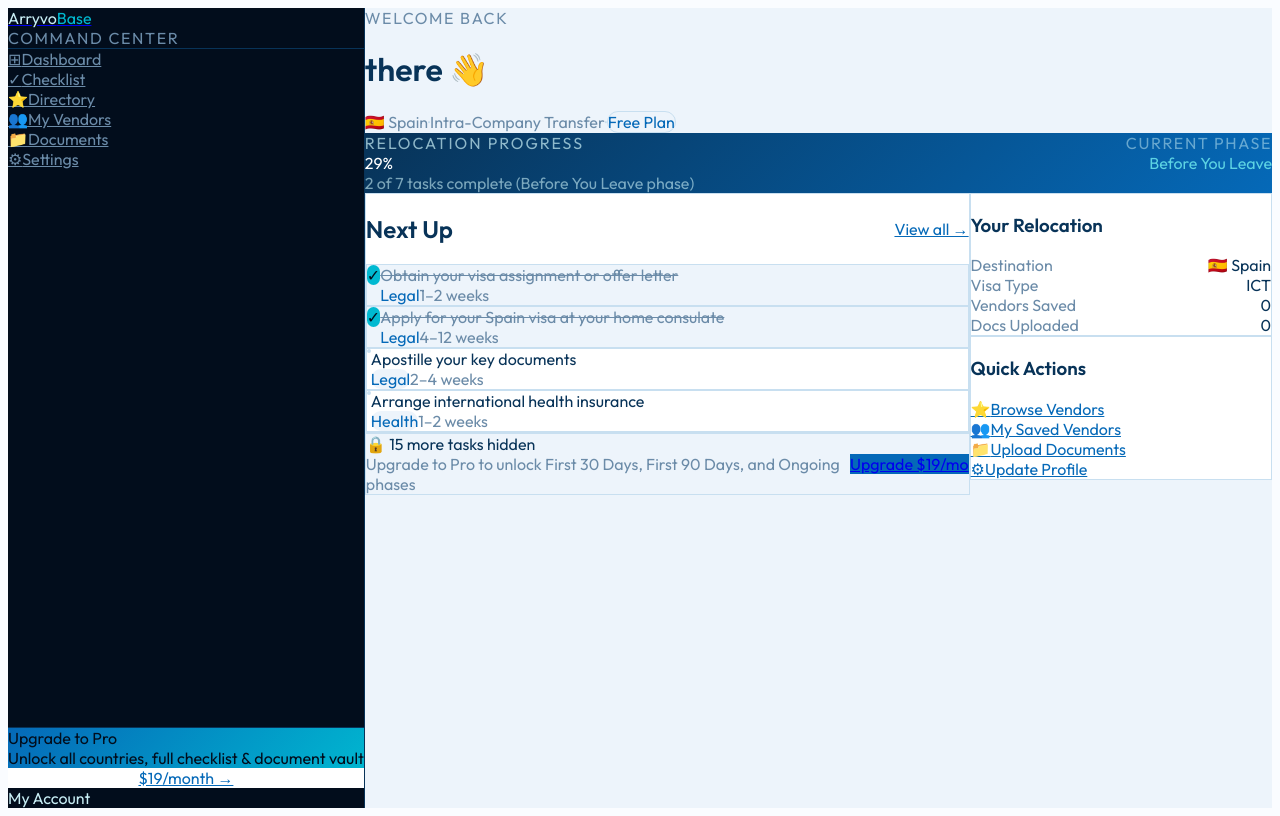
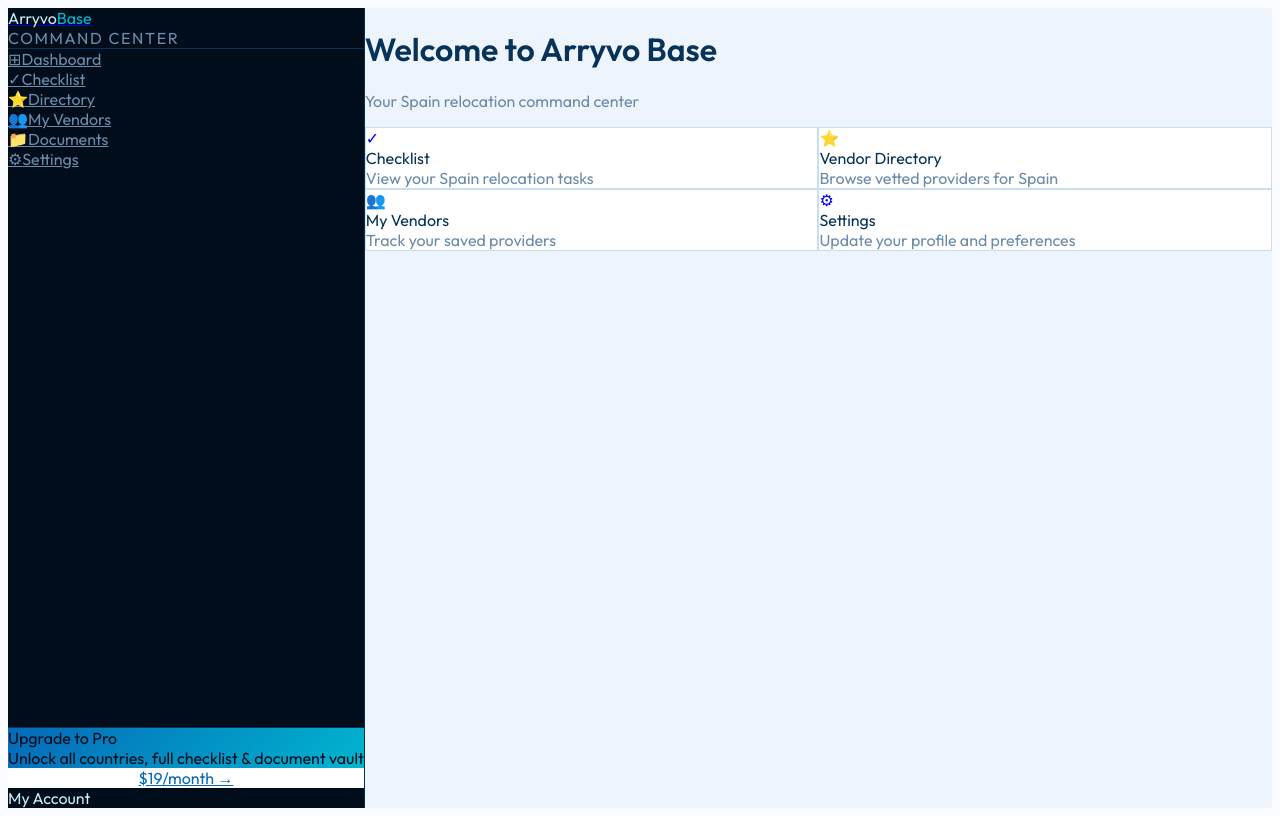
Before and after one commit to playmakerpm/arryvobase, a Next.js app: page /dashboard in a window 1280 px wide. Built offline with nearby package versions, Linux system fonts and the light colour scheme; no server answers.

Commit message:
Simplify dashboard

```diff
--- a/app/(dashboard)/dashboard/page.tsx
+++ b/app/(dashboard)/dashboard/page.tsx
@@ -1,206 +1,41 @@
-import { currentUser } from "@clerk/nextjs/server";
-import { TASKS, VISA_TYPES, PHASES_META } from "@/lib/data/checklist";
 import Link from "next/link";
 
-export default async function DashboardPage({
-  searchParams,
-}: {
-  searchParams: { upgraded?: string; canceled?: string };
-}) {
-  const user = await currentUser();
-  const firstName = user?.firstName || "there";
-
-  // Default to Spain ICT for demo — in production this comes from user's profile in DB
-  const userVisa = "ICT" as const;
-  const userDestination = "Spain";
-
-  const userTasks = TASKS.filter((t) => t.visaTypes.includes(userVisa));
-  const totalTasks = userTasks.length;
-  // Free users only see "before" phase tasks
-  const freeTasks = userTasks.filter((t) => t.phase === "before");
-  const completedCount = 2; // Mock — comes from DB in production
-  const progressPct = Math.round((completedCount / freeTasks.length) * 100);
-
-  const phases = Object.values(PHASES_META);
-
+export default function DashboardPage() {
   return (
     <div className="p-8 max-w-5xl mx-auto">
-      {/* Upgrade success banner */}
-      {searchParams.upgraded && (
-        <div className="mb-6 p-4 rounded-xl text-white text-sm font-body font-medium"
-          style={{ background: "linear-gradient(135deg, #0569B8, #00B9D1)" }}>
-          🎉 Welcome to Arryvo Base Pro! All features are now unlocked.
-        </div>
-      )}
-
-      {/* Header */}
       <div className="mb-8">
-        <div className="text-sm font-body font-medium mb-1" style={{ color: "#6B8BA8", letterSpacing: "0.1em", textTransform: "uppercase" }}>
-          Welcome back
-        </div>
-        <h1 className="font-display text-4xl font-semibold mb-1" style={{ color: "#083358" }}>
-          {firstName} 👋
+        <h1 className="font-display text-4xl font-semibold mb-2" style={{ color: "#083358" }}>
+          Welcome to Arryvo Base
         </h1>
-        <div className="flex items-center gap-3 mt-2">
-          <span className="text-sm font-body" style={{ color: "#6B8BA8" }}>
-            🇪🇸 {userDestination}
-          </span>
-          <span style={{ color: "#C8DFF0" }}>·</span>
-          <span className="text-sm font-body" style={{ color: "#6B8BA8" }}>
-            {VISA_TYPES[userVisa].name}
-          </span>
-          <span style={{ color: "#C8DFF0" }}>·</span>
-          <span className="text-sm font-body px-2 py-0.5 rounded-full text-xs font-semibold"
-            style={{ background: "#EDF4FB", color: "#0569B8", border: "1px solid #C8DFF0" }}>
-            Free Plan
-          </span>
-        </div>
+        <p className="font-body text-sm" style={{ color: "#6B8BA8" }}>
+          Your Spain relocation command center
+        </p>
       </div>
 
-      {/* Progress card */}
-      <div className="rounded-2xl p-6 mb-6" style={{ background: "linear-gradient(135deg, #083358, #0569B8)", color: "white" }}>
-        <div className="flex items-start justify-between mb-4">
-          <div>
-            <div className="text-xs font-body font-semibold mb-1" style={{ letterSpacing: "0.12em", textTransform: "uppercase", color: "rgba(200,238,245,.7)" }}>
-              Relocation Progress
-            </div>
-            <div className="font-display text-5xl font-semibold">{progressPct}%</div>
-            <div className="text-sm mt-1" style={{ color: "rgba(200,238,245,.6)" }}>
-              {completedCount} of {freeTasks.length} tasks complete (Before You Leave phase)
-            </div>
-          </div>
-          <div className="text-right">
-            <div className="text-xs font-body mb-1" style={{ color: "rgba(200,238,245,.5)", letterSpacing: "0.1em", textTransform: "uppercase" }}>
-              Current Phase
-            </div>
-            <div className="font-display text-lg font-semibold" style={{ color: "#5DD3E3" }}>
-              Before You Leave
-            </div>
-          </div>
-        </div>
-        <div className="h-2 rounded-full" style={{ background: "rgba(255,255,255,.15)" }}>
-          <div
-            className="h-full rounded-full transition-all duration-700"
-            style={{ width: `${progressPct}%`, background: "linear-gradient(90deg, #5DD3E3, #C8EEF5)" }}
-          />
-        </div>
-      </div>
+      <div className="grid grid-cols-2 gap-6">
+        <Link href="/checklist" className="rounded-2xl p-6 block" style={{ background: "white", border: "1px solid #C8DFF0", textDecoration: "none" }}>
+          <div className="text-3xl mb-3">✓</div>
+          <div className="font-body font-semibold text-lg mb-1" style={{ color: "#083358" }}>Checklist</div>
+          <div className="font-body text-sm" style={{ color: "#6B8BA8" }}>View your Spain relocation tasks</div>
+        </Link>
 
-      {/* Two column grid */}
-      <div className="grid grid-cols-3 gap-6">
-        {/* Next tasks - spans 2 cols */}
-        <div className="col-span-2">
-          <div className="rounded-2xl p-6" style={{ background: "white", border: "1px solid #C8DFF0" }}>
-            <div className="flex items-center justify-between mb-4">
-              <h2 className="font-body font-semibold text-lg" style={{ color: "#083358" }}>
-                Next Up
-              </h2>
-              <Link href="/checklist" className="text-xs font-body font-semibold"
-                style={{ color: "#0569B8" }}>
-                View all →
-              </Link>
-            </div>
-            <div className="space-y-3">
-              {freeTasks.slice(0, 4).map((task, i) => (
-                <div key={task.id}
-                  className="flex items-start gap-3 p-3 rounded-xl"
-                  style={{ background: i < completedCount ? "#EDF4FB" : "white", border: "1px solid #C8DFF0" }}>
-                  <div className="flex-shrink-0 mt-0.5">
-                    {i < completedCount ? (
-                      <div className="w-5 h-5 rounded-full flex items-center justify-center"
-                        style={{ background: "#00B9D1" }}>
-                        <span className="text-white text-xs">✓</span>
-                      </div>
-                    ) : (
-                      <div className="w-5 h-5 rounded-full border-2"
-                        style={{ borderColor: "#C8DFF0" }} />
-                    )}
-                  </div>
-                  <div className="flex-1 min-w-0">
-                    <div className="text-sm font-body font-medium"
-                      style={{ color: i < completedCount ? "#6B8BA8" : "#083358",
-                        textDecoration: i < completedCount ? "line-through" : "none" }}>
-                      {task.title}
-                    </div>
-                    <div className="flex items-center gap-2 mt-1">
-                      <span className="text-xs px-2 py-0.5 rounded-full font-body font-medium"
-                        style={{ background: "#EDF4FB", color: "#0569B8" }}>
-                        {task.category}
-                      </span>
-                      <span className="text-xs font-body" style={{ color: "#6B8BA8" }}>
-                        {task.timeEstimate}
-                      </span>
-                    </div>
-                  </div>
-                </div>
-              ))}
-            </div>
-          </div>
+        <Link href="/directory" className="rounded-2xl p-6 block" style={{ background: "white", border: "1px solid #C8DFF0", textDecoration: "none" }}>
+          <div className="text-3xl mb-3">⭐</div>
+          <div className="font-body font-semibold text-lg mb-1" style={{ color: "#083358" }}>Vendor Directory</div>
+          <div className="font-body text-sm" style={{ color: "#6B8BA8" }}>Browse vetted providers for Spain</div>
+        </Link>
 
-          {/* Pro upgrade teaser */}
-          <div className="mt-4 rounded-2xl p-5" style={{ background: "#EDF4FB", border: "1px solid #C8DFF0" }}>
-            <div className="flex items-center justify-between">
-              <div>
-                <div className="font-body font-semibold text-sm mb-1" style={{ color: "#083358" }}>
-                  🔒 {totalTasks - freeTasks.length} more tasks hidden
-                </div>
-                <div className="text-xs font-body" style={{ color: "#6B8BA8" }}>
-                  Upgrade to Pro to unlock First 30 Days, First 90 Days, and Ongoing phases
-                </div>
-              </div>
-              <Link href="/upgrade"
-                className="flex-shrink-0 text-xs font-body font-semibold px-4 py-2 rounded-lg text-white transition-all"
-                style={{ background: "#0569B8" }}>
-                Upgrade $19/mo
-              </Link>
-            </div>
-          </div>
-        </div>
+        <Link href="/vendors" className="rounded-2xl p-6 block" style={{ background: "white", border: "1px solid #C8DFF0", textDecoration: "none" }}>
+          <div className="text-3xl mb-3">👥</div>
+          <div className="font-body font-semibold text-lg mb-1" style={{ color: "#083358" }}>My Vendors</div>
+          <div className="font-body text-sm" style={{ color: "#6B8BA8" }}>Track your saved providers</div>
+        </Link>
 
-        {/* Right column */}
-        <div className="space-y-4">
-          {/* Stats */}
-          <div className="rounded-2xl p-5" style={{ background: "white", border: "1px solid #C8DFF0" }}>
-            <h3 className="font-body font-semibold text-sm mb-4" style={{ color: "#083358" }}>
-              Your Relocation
-            </h3>
-            <div className="space-y-3">
-              {[
-                { label: "Destination", value: "🇪🇸 Spain" },
-                { label: "Visa Type", value: "ICT" },
-                { label: "Vendors Saved", value: "0" },
-                { label: "Docs Uploaded", value: "0" },
-              ].map((stat) => (
-                <div key={stat.label} className="flex justify-between items-center">
-                  <span className="text-xs font-body" style={{ color: "#6B8BA8" }}>{stat.label}</span>
-                  <span className="text-xs font-body font-semibold" style={{ color: "#083358" }}>{stat.value}</span>
-                </div>
-              ))}
-            </div>
-          </div>
-
-          {/* Quick links */}
-          <div className="rounded-2xl p-5" style={{ background: "white", border: "1px solid #C8DFF0" }}>
-            <h3 className="font-body font-semibold text-sm mb-4" style={{ color: "#083358" }}>
-              Quick Actions
-            </h3>
-            <div className="space-y-2">
-              {[
-                { href: "/directory", label: "Browse Vendors", icon: "⭐" },
-                { href: "/vendors", label: "My Saved Vendors", icon: "👥" },
-                { href: "/documents", label: "Upload Documents", icon: "📁" },
-                { href: "/settings", label: "Update Profile", icon: "⚙" },
-              ].map((link) => (
-                <Link key={link.href} href={link.href}
-                  className="flex items-center gap-2 text-xs font-body font-medium p-2 rounded-lg transition-all"
-                  style={{ color: "#0569B8" }}>
-                  <span>{link.icon}</span>
-                  {link.label}
-                </Link>
-              ))}
-            </div>
-          </div>
-        </div>
+        <Link href="/settings" className="rounded-2xl p-6 block" style={{ background: "white", border: "1px solid #C8DFF0", textDecoration: "none" }}>
+          <div className="text-3xl mb-3">⚙</div>
+          <div className="font-body font-semibold text-lg mb-1" style={{ color: "#083358" }}>Settings</div>
+          <div className="font-body text-sm" style={{ color: "#6B8BA8" }}>Update your profile and preferences</div>
+        </Link>
       </div>
     </div>
   );
```
